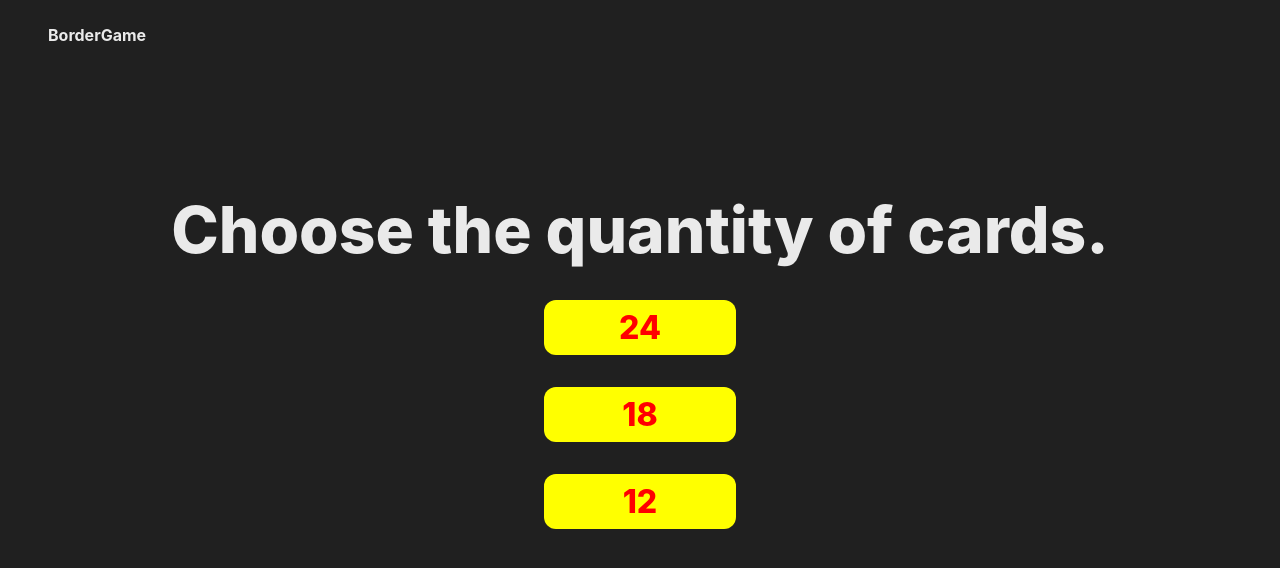
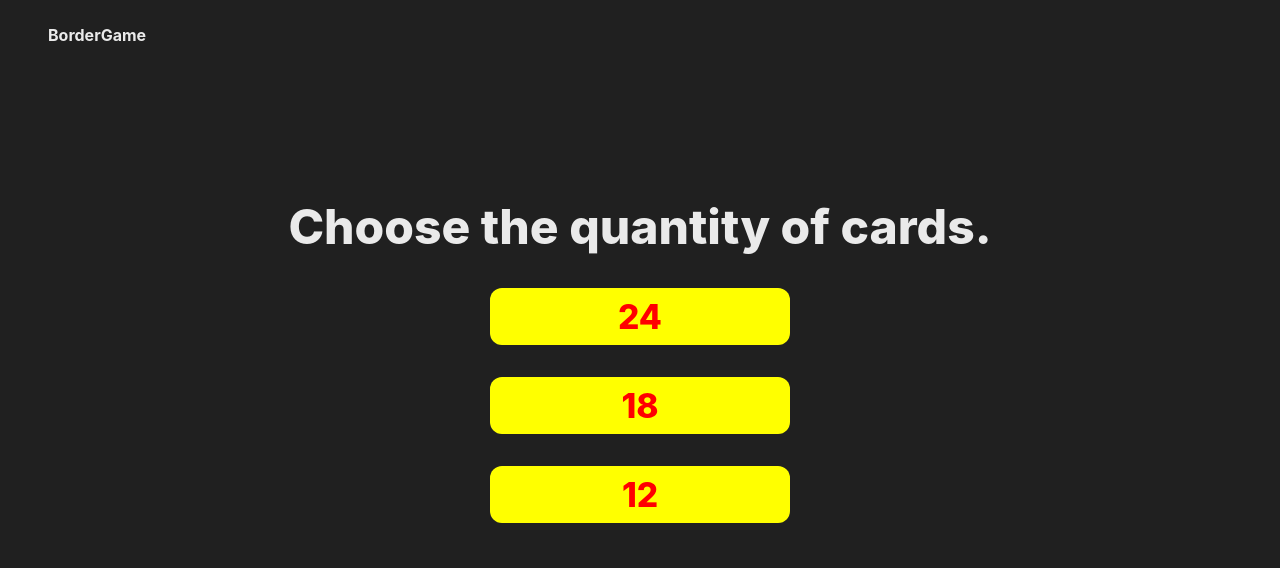
Before and after one commit to yyb02006/Boardgame, a React (Create React App) app: page /card-flipper in a window 1280 px wide. Shown: the top 568 px of the page. Built offline with nearby package versions, Linux system fonts and the light colour scheme.

Commit message:
로비 버튼 애니메이션 구현

```diff
--- a/src/routes/CardFlipper.tsx
+++ b/src/routes/CardFlipper.tsx
@@ -4,6 +4,7 @@ import { throttle } from 'lodash';
 import React, { type ReactNode, useRef, useState, useContext } from 'react';
 import styled, { css } from 'styled-components';
 import { CardFlipperProvider, useCardFlipperContext } from './CardFlipperContext';
+import { slideIn } from '#styles/animations';
 
 const layoutOption = {
 	padding: {
@@ -35,6 +36,7 @@ const Layout = styled.section`
 	position: relative;
 	padding: ${() => getPaddingFromOption(layoutOption.padding.lg)};
 	perspective: 2000px;
+	overflow-y: hidden;
 	@media screen and (max-width: 1024px) {
 		display: flex;
 		flex-direction: column;
@@ -121,29 +123,87 @@ const GameBoardLayout = styled.section<GameBoardLayoutProps>`
 	}
 `;
 
+const TitleWord = styled.div<SetQuantityButton>`
+	display: inline-block;
+	${(props) =>
+		props.$isRun &&
+		slideIn({
+			direction: 'vertical',
+			distance: 900,
+			duration: 0.35,
+			name: `drop`,
+			seqDirection: 'reverse',
+			isFaded: false,
+			delay: 0.25,
+		})}
+	& .Inner {
+		display: inline-block;
+		${(props) => css`
+			@keyframes shake_title_${props.$index} {
+				from {
+					transform: rotate(0);
+				}
+				to {
+					transform: ${props.$index % 2 === 1 ? 'rotate(50deg)' : 'rotate(-50deg)'};
+				}
+			}
+		`}
+		${(props) =>
+			props.$isRun && `animation: shake_title_${props.$index} 0.35s 0.25s ease-in forwards;`};
+	}
+`;
+
 const LobbyLayout = styled.div`
+	${fullWidthHeight}
 	background-color: var(--bgColor-dark);
-	width: 100%;
-	height: 100%;
 	display: flex;
 	flex-direction: column;
 	align-items: center;
 	justify-content: center;
 	gap: 32px;
 	position: absolute;
-	font-size: 4rem;
+	font-size: 3rem;
 	padding-bottom: 120px;
-	& .button {
+	text-align: center;
+`;
+
+const SetQuantityButton = styled.button<SetQuantityButton>`
+	border-radius: 12px;
+	width: max(300px, 15vw);
+	${(props) =>
+		props.$isRun &&
+		slideIn({
+			direction: 'vertical',
+			distance: 800,
+			duration: 0.45,
+			name: `drop`,
+			seqDirection: 'reverse',
+			isFaded: false,
+			delay: (3 - props.$index) / 20,
+		})}
+	& .Inner {
+		${fullWidthHeight}
 		border-radius: 12px;
-		width: 15vw;
 		padding: 8px 0;
-		font-size: 0.5em;
+		font-size: 0.7em;
 		background-color: yellow;
 		color: red;
+		${(props) => css`
+			@keyframes shake_button_${props.$index} {
+				from {
+					transform: rotate(0);
+				}
+				to {
+					transform: ${props.$index === 1 ? 'rotate(50deg)' : 'rotate(-50deg)'};
+				}
+			}
+		`}
+		${(props) =>
+			props.$isRun &&
+			`animation: shake_button_${props.$index} 0.45s ${(3 - props.$index) / 20}s ease-in forwards;`}
 		transition:
-			background-color 0.2s ease,
-			color 0.2s ease,
-			transform 0.5s ease;
+		background-color 0.2s ease,
+		color 0.2s ease;
 		&:hover {
 			background-color: var(--color-royalBlue);
 			color: violet;
@@ -223,7 +283,11 @@ const Card = ({ children }: { children: ReactNode }) => {
 };
 
 const Lobby = () => {
-	const { setCards, setGameState } = useCardFlipperContext();
+	const {
+		setCards,
+		setGameState,
+		gameState: { playState },
+	} = useCardFlipperContext();
 	const { layoutRules } = cardOptions;
 	const getOriginalCardSets = (length: number) =>
 		Array.from({ length }, (_, cardId) => ({
@@ -240,17 +304,27 @@ const Lobby = () => {
 	};
 	return (
 		<LobbyLayout>
-			<div>Choose the quantity of cards.</div>
+			<div className="Title">
+				{'Choose the quantity of cards.'.split(' ').map((word, id, source) => (
+					<TitleWord key={word} $index={id} $isRun={playState === 'playing'}>
+						<span className="Inner">{word}</span>
+						{id < source.length - 1 && <span>&nbsp;</span>}
+					</TitleWord>
+				))}
+			</div>
 			{(Object.keys(layoutRules) as CardQuantity[]).map((key, id) => {
 				const { amount } = layoutRules[key];
 				return (
-					<button
+					<SetQuantityButton
 						key={key}
-						className="button"
+						$index={id}
+						$isRun={playState === 'playing'}
 						onClick={() => {
 							onAmountClick(key);
 						}}
-					>{`${amount}`}</button>
+					>
+						<div className="Inner">{`${amount}`}</div>
+					</SetQuantityButton>
 				);
 			})}
 		</LobbyLayout>
@@ -259,14 +333,19 @@ const Lobby = () => {
 
 const GameBoard = () => {
 	const {
-		gameState: { quantity },
+		gameState: { quantity, playState },
 		cards,
+		lazyPlayState,
 	} = useCardFlipperContext();
 	return (
 		<GameBoardLayout
 			$cardLayout={quantity ? cardOptions.layoutRules[quantity] : cardOptions.layoutRules.generous}
 		>
-			{cards === null ? <Lobby /> : cards.map((card, id) => <Card key={id}>{card.cardId}</Card>)}
+			{playState === 'ready' || lazyPlayState === 'ready' || cards === null ? (
+				<Lobby />
+			) : (
+				cards.map((card, id) => <Card key={id}>{card.cardId}</Card>)
+			)}
 		</GameBoardLayout>
 	);
 };
--- a/src/routes/CardFlipperContext.tsx
+++ b/src/routes/CardFlipperContext.tsx
@@ -1,3 +1,4 @@
+import useLazyState from '#hooks/useLazyState';
 import React, { createContext, useState, useContext } from 'react';
 
 const CardFlipperContext = createContext<CardFlipperContext | undefined>(undefined);
@@ -6,11 +7,13 @@ export function CardFlipperProvider({ children }: { children: React.ReactNode })
 	const [initialGameState]: [CardFlipperGameState] = [{ playState: 'ready', quantity: null }];
 	const [gameState, setGameState] = useState<CardFlipperGameState>(initialGameState);
 	const [cards, setCards] = useState<Card[] | null>(null);
+	const lazyPlayState = useLazyState(600, gameState.playState, 'ready');
 	const contextValue: CardFlipperContext = {
 		gameState,
 		setGameState,
 		cards,
 		setCards,
+		lazyPlayState,
 	};
 	return <CardFlipperContext.Provider value={contextValue}>{children}</CardFlipperContext.Provider>;
 }
--- a/src/styles/animations.ts
+++ b/src/styles/animations.ts
@@ -1,20 +1,34 @@
 import { css } from 'styled-components';
 
-export function slideIn({ name, seqDirection, distance, direction, duration }: SlideInProps) {
+export function slideIn({
+	name,
+	seqDirection,
+	distance,
+	direction,
+	duration,
+	isFaded = true,
+	delay = 0,
+}: SlideInProps) {
 	return css`
 		@keyframes slideIn_${name}_${seqDirection}_${distance}_${direction} {
 			from {
 				transform: translate(
 					${direction === 'horizontal' ? `${distance}px, 0px` : `0px, ${distance}px`}
 				);
-				opacity: 0;
+				${isFaded &&
+				css`
+					opacity: 0;
+				`}
 			}
 			to {
 				transform: translate(0px);
-				opacity: 1;
+				${isFaded &&
+				css`
+					opacity: 1;
+				`}
 			}
 		}
-		animation: ${`slideIn_${name}_${seqDirection}_${distance}_${direction}`} ${duration}s
+		animation: ${`slideIn_${name}_${seqDirection}_${distance}_${direction}`} ${duration}s ${delay}s
 			ease-in-out forwards;
 		animation-direction: ${seqDirection};
 	`;
--- a/src/typings/CardFlipper.d.ts
+++ b/src/typings/CardFlipper.d.ts
@@ -14,6 +14,11 @@ interface CardOption {
 
 /** Styled Components Types */
 
+interface SetQuantityButton {
+	$index: number;
+	$isRun: boolean;
+}
+
 interface GameBoardLayoutProps {
 	$cardLayout: Record<BreakPoints, [number, number]>;
 }
--- a/src/typings/CommonAnimations.d.ts
+++ b/src/typings/CommonAnimations.d.ts
@@ -4,6 +4,8 @@ interface SlideInProps {
 	distance: number;
 	direction: Direction;
 	duration: number;
+	isFaded?: boolean;
+	delay?: number;
 }
 
 interface ColorBlinkProps {
--- a/src/typings/ContextTypes.d.ts
+++ b/src/typings/ContextTypes.d.ts
@@ -20,6 +20,7 @@ interface CardFlipperContext {
 	setGameState: React.Dispatch<React.SetStateAction<CardFlipperGameState>>;
 	cards: Card[] | null;
 	setCards: React.Dispatch<React.SetStateAction<Card[] | null>>;
+	lazyPlayState: Exclude<PlayState, 'draw'>;
 }
 
 /* BorderGame's Context Types */
```
